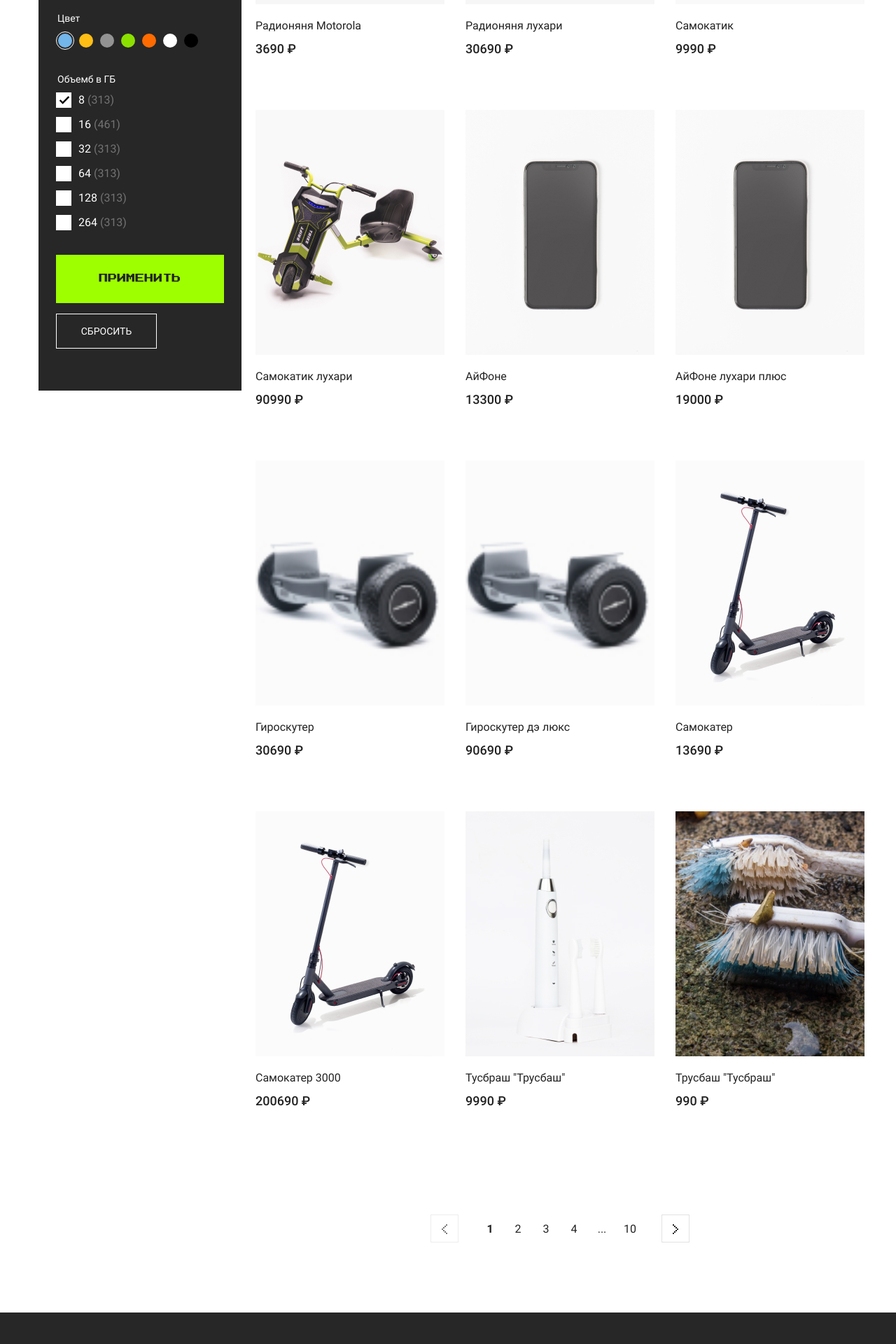
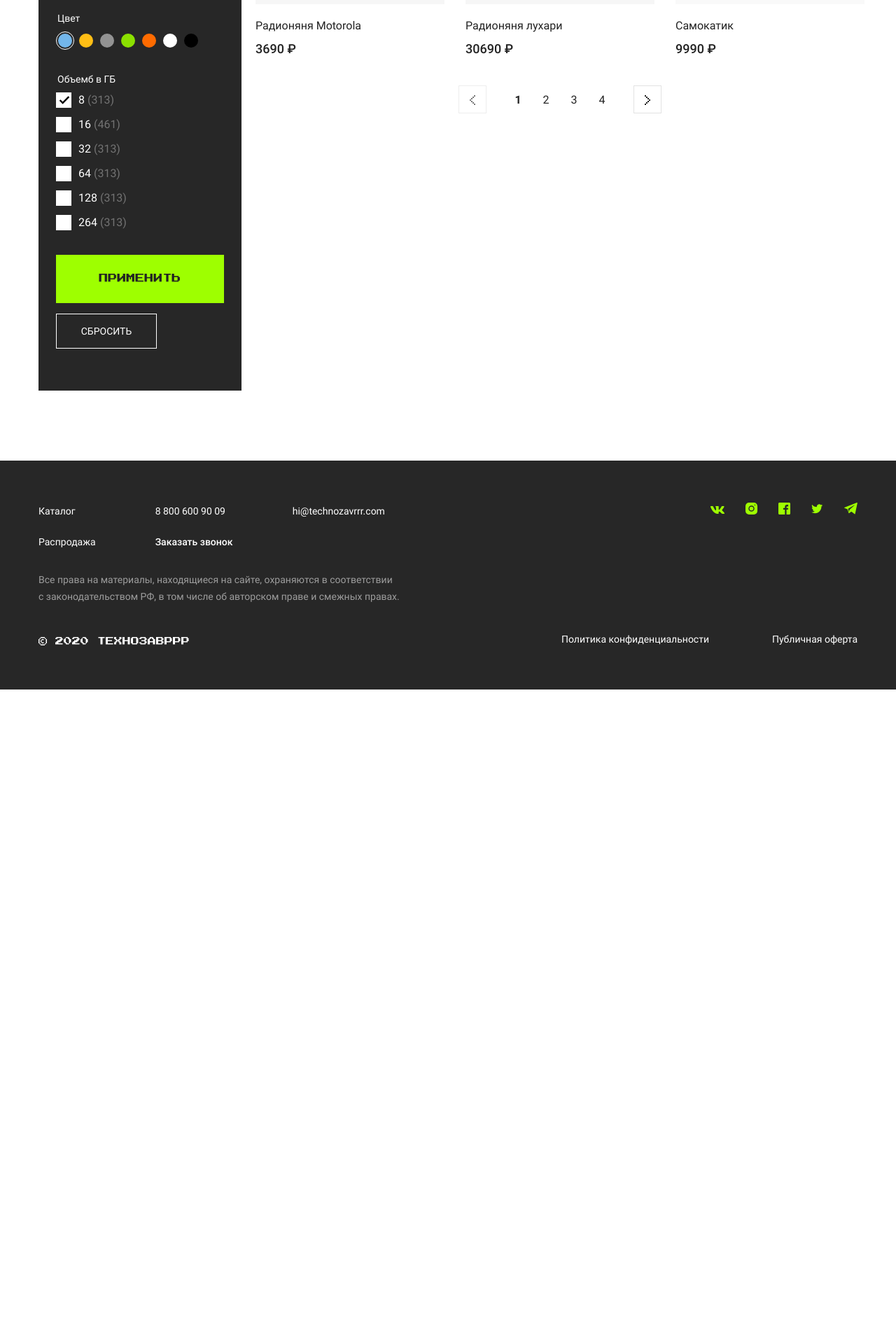
Before and after one commit to yodainferno/skillbox_project1, a Vue app: page /#/ in a window 1280 px wide. Shown: the part 640-2560 px from the top of the page at 70% size. After the commit the page ends 1625 px from the top, so only its background shows below. Built offline with nearby package versions, Linux system fonts and the light colour scheme.

Commit message:
4.3 task

```diff
--- a/src/App.vue
+++ b/src/App.vue
@@ -3,60 +3,7 @@
     <ul class="catalog__list">
 
       <ProductList :products="products" :title="title"/>
-    </ul>
-
-    <ul class="catalog__pagination pagination">
-      <li class="pagination__item">
-        <a
-          class="pagination__link pagination__link--arrow pagination__link--disabled"
-          aria-label="Предыдущая страница"
-        >
-          <svg width="8" height="14" fill="currentColor">
-            <use xlink:href="#icon-arrow-left"></use>
-          </svg>
-        </a>
-      </li>
-      <li class="pagination__item">
-        <a class="pagination__link pagination__link--current">
-          1
-        </a>
-      </li>
-      <li class="pagination__item">
-        <a class="pagination__link" href="#">
-          2
-        </a>
-      </li>
-      <li class="pagination__item">
-        <a class="pagination__link" href="#">
-          3
-        </a>
-      </li>
-      <li class="pagination__item">
-        <a class="pagination__link" href="#">
-          4
-        </a>
-      </li>
-      <li class="pagination__item">
-        <a class="pagination__link" href="#">
-          ...
-        </a>
-      </li>
-      <li class="pagination__item">
-        <a class="pagination__link" href="#">
-          10
-        </a>
-      </li>
-      <li class="pagination__item">
-        <a
-          class="pagination__link pagination__link--arrow"
-          href="#"
-          aria-label="Следующая страница"
-        >
-          <svg width="8" height="14" fill="currentColor">
-            <use xlink:href="#icon-arrow-right"></use>
-          </svg>
-        </a>
-      </li>
+      <BasePagination v-model="page" :count="countProducts" :per-page="productsPerPage"/>
     </ul>
   </section>
 </template>
@@ -64,15 +11,26 @@
 <script>
 import products from './data/products';
 import ProductList from './components/ProductList.vue';
+import BasePagination from './components/BasePagination.vue';
 
 export default {
   name: 'App',
-  components: { ProductList },
+  components: { ProductList, BasePagination },
   data() {
     return {
-      products: products,
-      title: 'Каталог моих товаров'
+      page: 1,
+      productsPerPage: 3,
+      title: 'Каталог моих товаров',
     };
+  },
+  computed: {
+    products() {
+      const offset = (this.page - 1) * this.productsPerPage;
+      return products.slice(offset, offset + this.productsPerPage);
+    },
+    countProducts() {
+      return products.length;
+    },
   },
 };
 
--- /dev/null
+++ b/src/components/BasePagination.vue
@@ -0,0 +1,53 @@
+<template>
+      <ul class="catalog__pagination pagination">
+      <li class="pagination__item">
+        <a
+          class="pagination__link pagination__link--arrow pagination__link--disabled"
+          aria-label="Предыдущая страница"
+          @click.prevent="paginate(1)"
+        >
+          <svg width="8" height="14" fill="currentColor">
+            <use xlink:href="#icon-arrow-left"></use>
+          </svg>
+        </a>
+      </li>
+      <li class="pagination__item" v-for="pageNumber in pages" :key="pageNumber">
+        <a href="#" class="pagination__link" :class="{'pagination__link--current': pageNumber === page }" @click.prevent="paginate(pageNumber)">
+          {{ pageNumber }}
+        </a>
+      </li>
+      <li class="pagination__item">
+        <a
+          class="pagination__link pagination__link--arrow"
+          href="#"
+          aria-label="Следующая страница"
+          @click.prevent="paginate(pages)"
+        >
+          <svg width="8" height="14" fill="currentColor">
+            <use xlink:href="#icon-arrow-right"></use>
+          </svg>
+        </a>
+      </li>
+    </ul>
+
+</template>
+
+<script>
+export default {
+  props: ['page', 'count', 'perPage'],
+  model: {
+    prop: 'page',
+    event: 'paginate',
+  },
+  computed: {
+    pages() {
+      return Math.ceil(this.count / this.perPage);
+    },
+  },
+  methods: {
+    paginate(page) {
+      this.$emit('paginate', page);
+    },
+  },
+};
+</script>
```
